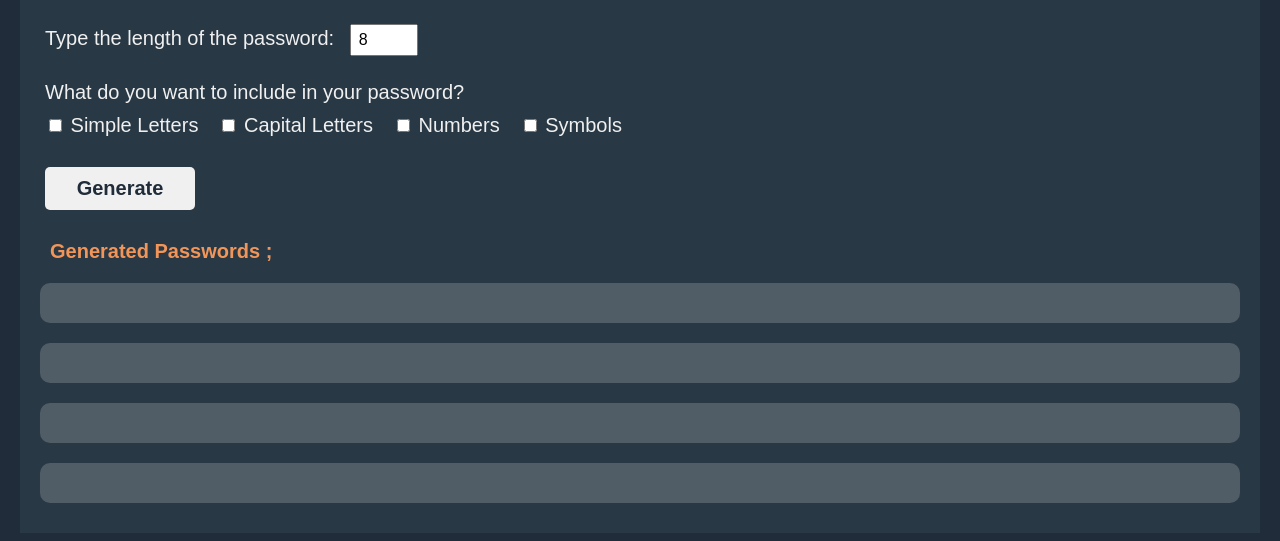
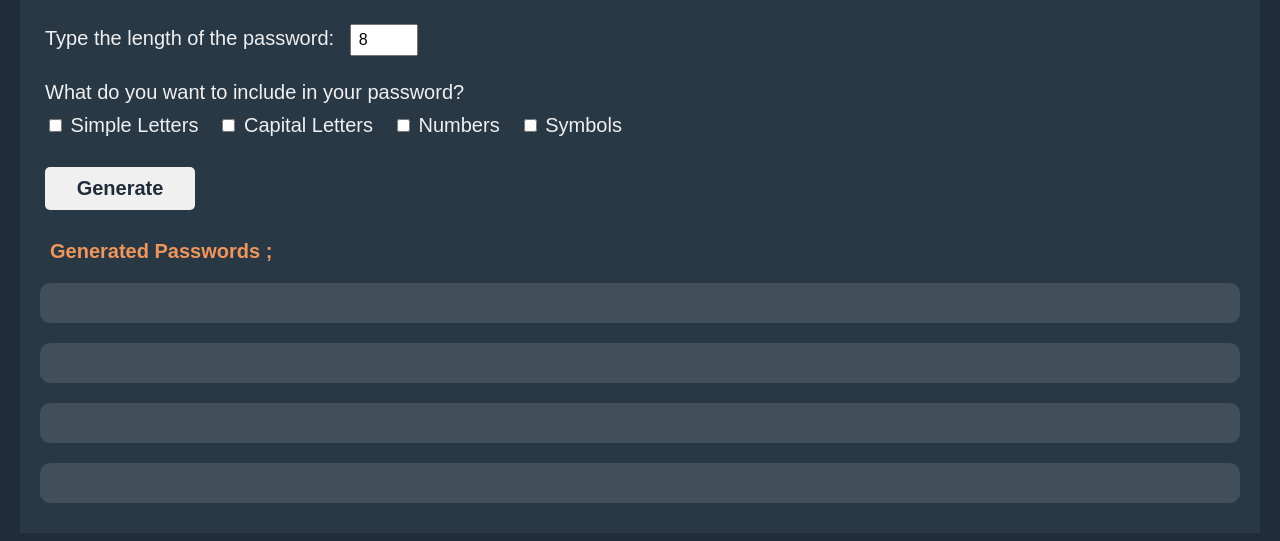
Before and after one commit to h4sitha/Random-password-generator, a plain HTML site: page index.html in a window 1280 px wide. Shown: the part 147-688 px from the top of the page. Drawn offline with Linux system fonts and the light colour scheme.

Commit message:
Change color of the divs and generated passwords

```diff
--- a/style.css
+++ b/style.css
@@ -52,11 +52,12 @@ button:hover {
     height: 40px;
     width: 100%;
     margin: 0;
-    background-color: rgba(240, 240, 240, 0.2);
+    background-color: rgba(240, 240, 240, 0.12);
     border-radius: 10px;
     display: flex;
     justify-content: center;
     align-items: center;
+    color: #F29559;
 }
 
 #password-div-list {
```
